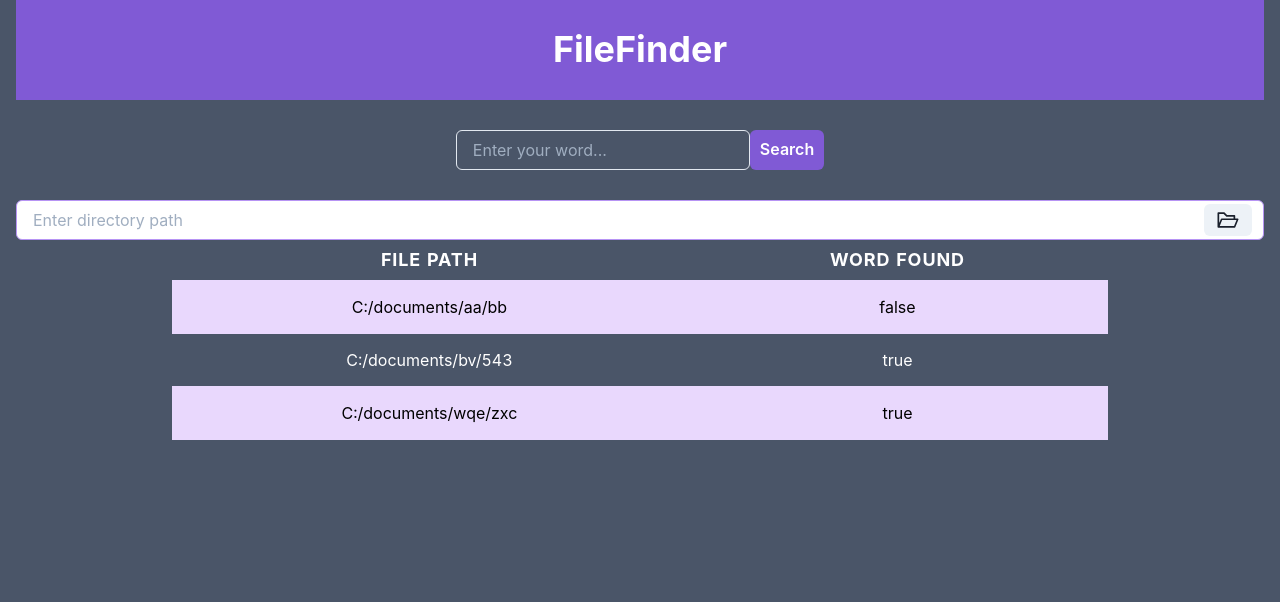
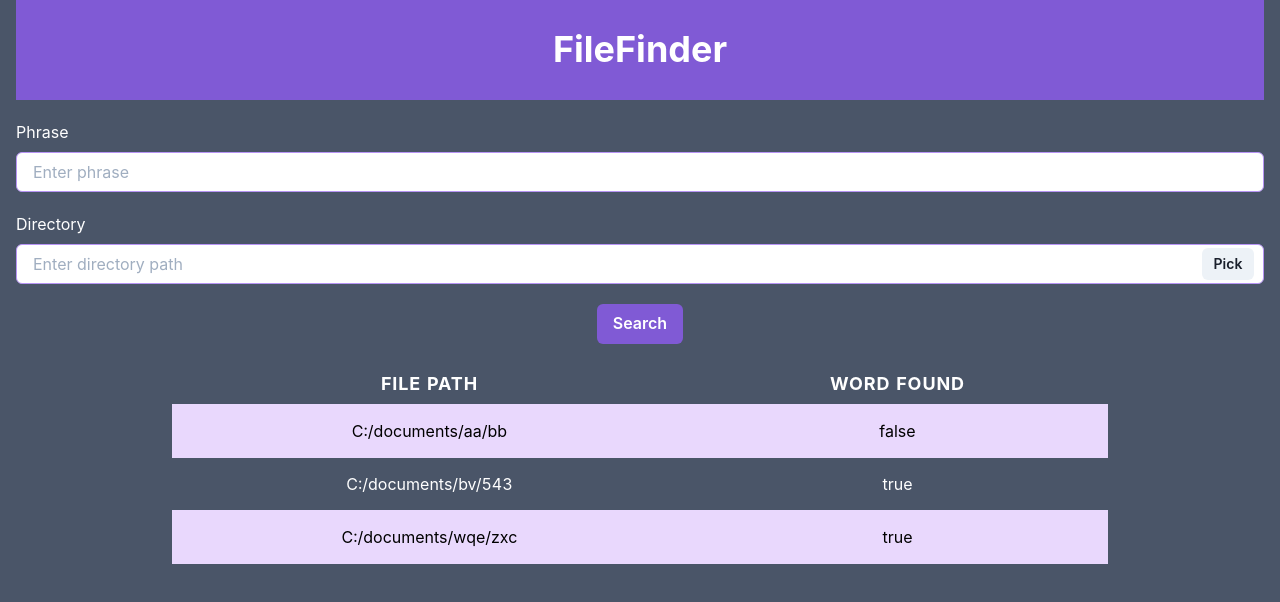
Before and after one commit to kraleppa/agh-tk, a React (Create React App) app in the folder frontend/: page / in a window 1280 px wide. Shown: the top 602 px of the page. Built offline with nearby package versions, Linux system fonts and the light colour scheme; no server answers.

Commit message:
Update input styles, move button to the main component

```diff
--- a/frontend/src/App.js
+++ b/frontend/src/App.js
@@ -1,4 +1,11 @@
-import { Box, Center, Container, Heading } from "@chakra-ui/react";
+import {
+  Box,
+  Button,
+  Center,
+  Container,
+  Heading,
+  SimpleGrid,
+} from "@chakra-ui/react";
 import SearchBar from "./Components/SearchBar";
 import data from "./data.json";
 import { RabbitMQConnection } from "./webSockets/RabbitMQConnection";
@@ -16,6 +23,12 @@ function App() {
 
   const connection = new RabbitMQConnection(addResult);
 
+  const onClick = () => {
+    clearResults();
+    // todo replace hardcoded request
+    connection.sendRequest("dog", ["docx"], ["forms"]);
+  };
+
   useEffect(() => {
     console.dir(results);
   }, [results]);
@@ -23,16 +36,21 @@ function App() {
   return (
     <Box bg="gray.600" h="100vh">
       <Container maxW="container.xl">
+        <SimpleGrid columns={1} spacing={5}>
           <Center bg="purple.500" h="100px" color="white">
             <Heading>FileFinder</Heading>
           </Center>
+          <SearchBar connection={connection} clearResults={clearResults} />
+          <DirectoryPicker />
           <Center>
-          <SearchBar connection={connection} clearResults={clearResults} />
+            <Button colorScheme="purple" variant="solid" onClick={onClick}>
+              Search
+            </Button>
           </Center>
-        <DirectoryPicker />
           <Center>
             <ShowResults results={results} />
           </Center>
+        </SimpleGrid>
       </Container>
     </Box>
   );
--- a/frontend/src/Components/SearchBar.js
+++ b/frontend/src/Components/SearchBar.js
@@ -1,22 +1,22 @@
 import React from "react";
-import { Button, Center, Input } from "@chakra-ui/react";
+import { Box, Input, InputGroup, Text } from "@chakra-ui/react";
 
-function SearchBar({ connection, clearResults }) {
-
-  const onClick = () => {
-    clearResults()
-    // todo replace hardcoded request
-    connection.sendRequest('dog', ['docx'], ['forms'])
-  }
-
+function SearchBar() {
   return (
-    <Center bg="gray.600" h="100px" color="white">
-      <Input placeholder="Enter your word..." />
-      <Button colorScheme="purple" variant="solid" onClick={onClick}>
-        Search
-      </Button>
-    </Center>
-  )
+    <Box>
+      <Text mb="8px" color="white">
+        Phrase
+      </Text>
+      <InputGroup flex flexDirection="column">
+        <Input
+          placeholder="Enter phrase"
+          bg="white"
+          focusBorderColor="purple.400"
+          borderColor="purple.300"
+        />
+      </InputGroup>
+    </Box>
+  );
 }
 
-export default SearchBar
+export default SearchBar;
--- a/frontend/src/Components/directory-picker/directory-picker.js
+++ b/frontend/src/Components/directory-picker/directory-picker.js
@@ -4,9 +4,9 @@ import {
   Input,
   InputGroup,
   InputRightElement,
+  Text,
 } from "@chakra-ui/react";
 import { useState } from "react";
-import { AiOutlineFolderOpen } from "react-icons/ai";
 
 const DirectoryPicker = () => {
   const [directoryPath, setDirectoryPath] = useState("");
@@ -22,7 +22,11 @@ const DirectoryPicker = () => {
   };
 
   return (
-    <InputGroup>
+    <Box>
+      <Text color="white" mb="8px">
+        Directory
+      </Text>
+      <InputGroup flex flexDirection="column">
         <Input
           value={directoryPath}
           onChange={handleChange}
@@ -35,10 +39,11 @@ const DirectoryPicker = () => {
         />
         <InputRightElement width="4.5rem">
           <Button size="sm" onClick={handleClick}>
-          <Box as={AiOutlineFolderOpen} size="24px" />
+            Pick
           </Button>
         </InputRightElement>
       </InputGroup>
+    </Box>
   );
 };
 
```
Lines whose indentation alone changed are shown as unchanged.
